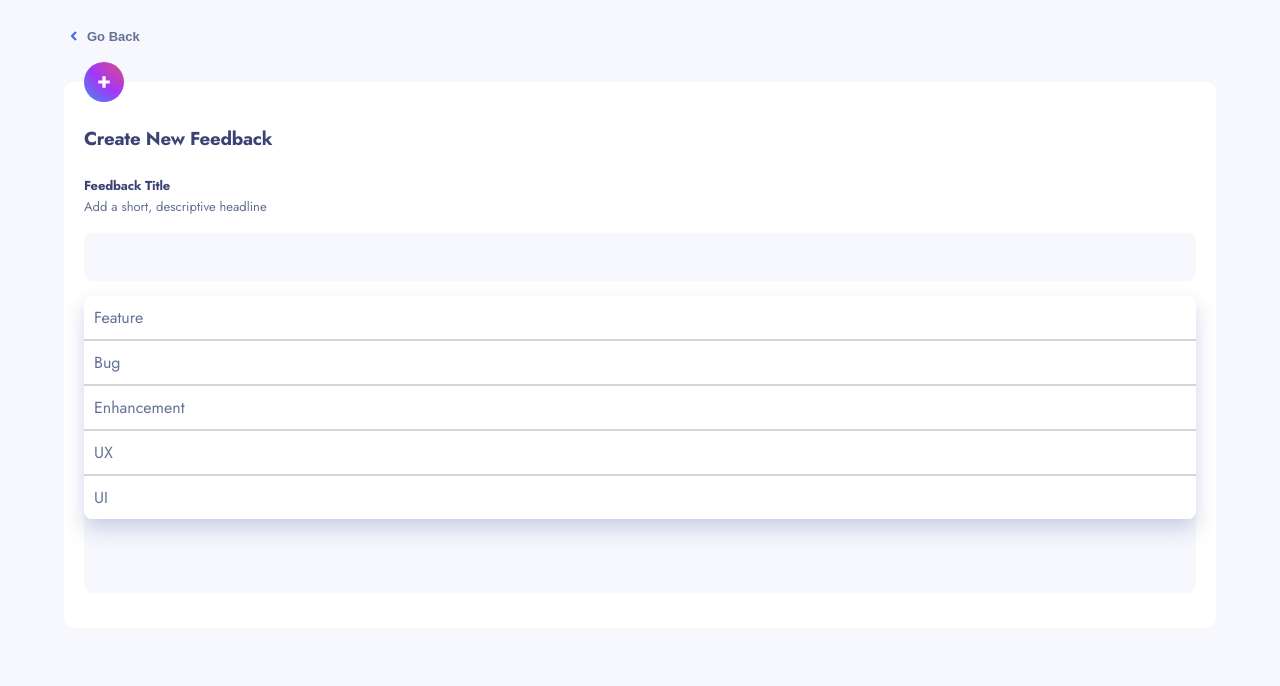
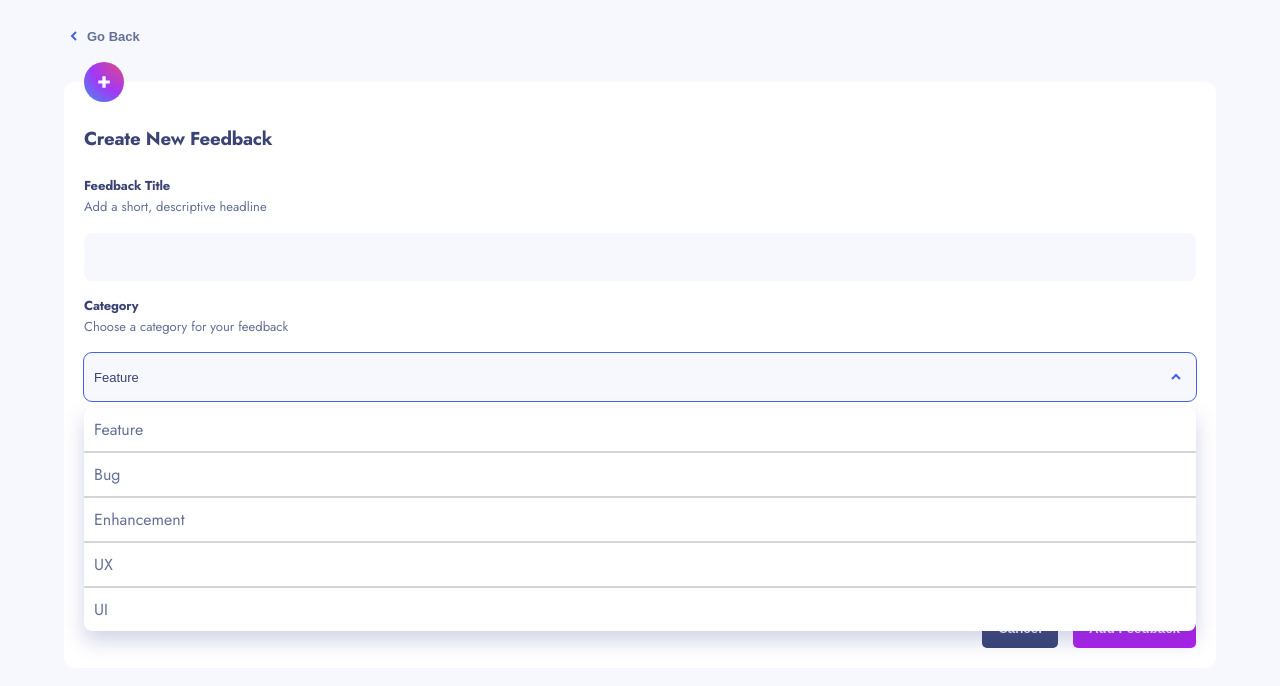
Before and after one commit to tokarskym/productfeedback, a React (Create React App) app: page /requests/1/new in a window 1280 px wide. Both pictures are taken after a click on the button "Feature". Shown: the top 686 px of the page. Built offline with nearby package versions, Linux system fonts and the light colour scheme.

Commit message:
Select Menu's availability improved for screen readers.

```diff
--- a/src/components/Header/FilteredOption.tsx
+++ b/src/components/Header/FilteredOption.tsx
@@ -32,12 +32,23 @@ interface FilteredOptionProps {
   onChange: (value: string) => void;
 }
 
-const FilteredOption: React.FC<FilteredOptionProps> = ({ label, value, selectedValue, onChange }) => (
-  <LabelForOptionInput>
-    <input type="radio" value={value} checked={selectedValue === value} onChange={(e) => onChange(e.target.value)} style={{ display: 'none' }} id="category" />
-    <LabelForOptionInputUI>{label}</LabelForOptionInputUI>
-    {selectedValue === value && <IconCheckImage src={IconCheck} />}
-  </LabelForOptionInput>
-);
+const FilteredOption: React.FC<FilteredOptionProps> = ({ label, value, selectedValue, onChange }) => {
+  const handleKeyDown = (event: React.KeyboardEvent) => {
+    if (event.key === 'Enter' || event.key === ' ') {
+      onChange(value);
+      event.preventDefault();
+
+    }
+  };
+  return (
+    <LabelForOptionInput>
+      <input type="radio" value={value} checked={selectedValue === value} onChange={(e) => onChange(e.target.value)} style={{ display: 'none' }} />
+      <LabelForOptionInputUI onKeyDown={handleKeyDown} tabIndex={0}>
+        {label}
+      </LabelForOptionInputUI>
+      {selectedValue === value && <IconCheckImage src={IconCheck} />}
+    </LabelForOptionInput>
+  );
+};
 
 export default FilteredOption;
--- a/src/components/RequestForm/RequestForm.tsx
+++ b/src/components/RequestForm/RequestForm.tsx
@@ -1,7 +1,7 @@
 import styled from 'styled-components';
 import BackButton from '../BackButton/BackButton';
 
-import { Container } from '../GlobalStyles/ReusedStyles';
+import { Container, PrimaryButton } from '../GlobalStyles/ReusedStyles';
 import NewFeedbackSVG from '../../images/shared/icon-new-feedback.svg';
 import BlueArrowUpSVG from '../../images/shared/icon-arrow-up-blue.svg';
 import BlueArrowDownSVG from '../../images/shared/icon-arrow-down-blue.svg';
@@ -65,6 +65,9 @@ const FeedbackTitleInput = styled.input`
   border: none;
   outline: none;
   border-radius: 8px;
+  &:focus {
+    outline: 0.5px solid #4661e6;
+  }
 `;
 
 const FormFieldWrapper = styled.div`
@@ -74,18 +77,21 @@ const FormFieldWrapper = styled.div`
   margin-bottom: 15px;
 `;
 
-const SelectedCategoryButtonInput = styled.button`
+const SelectedCategoryButtonInput = styled.button<{ isHighlighted: boolean }>`
   width: 100%;
   height: 48px;
   background-color: #f7f8fd;
   font-size: 13px;
   color: #3a4374;
-  border: none;
+  border: ${(props) => (props.isHighlighted ? '0.5px solid #4661e6' : 'none')};
   border-radius: 8px;
   display: flex;
   align-items: center;
   justify-content: space-between;
   padding: 5px 10px;
+  &:focus {
+    outline: 0.5px solid #4661e6;
+  }
 `;
 
 const CategoryModal = styled.div`
@@ -96,7 +102,7 @@ const CategoryModal = styled.div`
   z-index: 1;
   background-color: white;
   box-shadow: rgba(72, 84, 159, 0.25) 0px 10px 20px 0px;
-  bottom: -23 0px;
+  bottom: -230px;
 `;
 
 const FeedbackDetailInput = styled.textarea`
@@ -111,8 +117,21 @@ const FeedbackDetailInput = styled.textarea`
   resize: none;
   border: none;
   &:focus {
-    outline: none;
+    outline: 0.5px solid #4661e6;
   }
+`;
+
+const ButtonsDiv = styled.div`
+  width: 100%;
+  height: auto;
+  display: flex;
+  justify-content: flex-end;
+  align-items: center;
+  gap: 15px;
+`;
+
+const CancelButton = styled(PrimaryButton)`
+  background-color: ${(props) => props.theme.colors.darkerDarkBlue};
 `;
 
 const RequestForm: React.FC = () => {
@@ -134,6 +153,13 @@ const RequestForm: React.FC = () => {
   const handleCategoryChange = (value: string) => {
     setSelectedCategory(value);
     setIsCategoryModalOpen(!categoryModalOpen);
+    setSelectMenuHighlighted(false);
+  };
+
+  const [selectMenuHighlighted, setSelectMenuHighlighted] = useState(false);
+
+  const fakeLabelFunctionality = () => {
+    setSelectMenuHighlighted(!selectMenuHighlighted);
   };
 
   return (
@@ -149,9 +175,9 @@ const RequestForm: React.FC = () => {
             <FeedbackTitleInput id="feedbackTitle" />
           </FormFieldWrapper>
           <FormFieldWrapper style={{ position: 'relative' }}>
-            <FormFieldLabel htmlFor="category">Category</FormFieldLabel>
+            <FormFieldLabel onClick={fakeLabelFunctionality}>Category</FormFieldLabel>
             <FormFieldDescription>Choose a category for your feedback</FormFieldDescription>
-            <SelectedCategoryButtonInput onClick={openCategoryModal}>
+            <SelectedCategoryButtonInput onClick={openCategoryModal} isHighlighted={selectMenuHighlighted}>
               {capitalizeFirstLetter(selectedCategory)}
               <img src={categoryModalOpen ? BlueArrowUpSVG : BlueArrowDownSVG} alt={categoryModalOpen ? 'Arrow Up' : 'Arrow Down'} />
             </SelectedCategoryButtonInput>
@@ -174,6 +200,10 @@ const RequestForm: React.FC = () => {
             <FormFieldDescription>Include any specific comments on what should be improved, added, etc.</FormFieldDescription>
             <FeedbackDetailInput id="description" />
           </FormFieldWrapper>
+          <ButtonsDiv>
+            <CancelButton>Cancel</CancelButton>
+            <PrimaryButton>Add Feedback</PrimaryButton>
+          </ButtonsDiv>
         </NewRequestForm>
       </RequestFormContainer>
     </>
```
